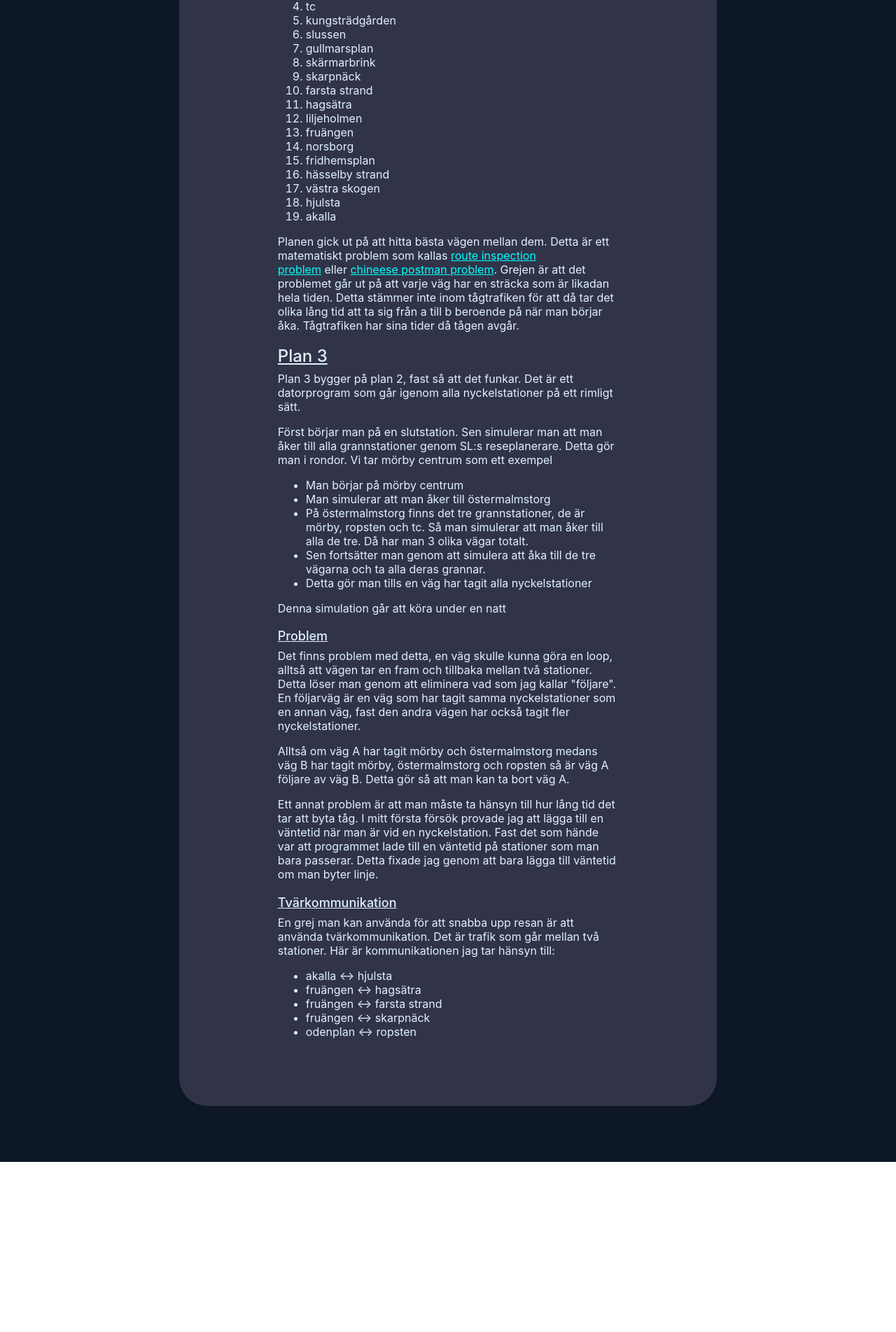
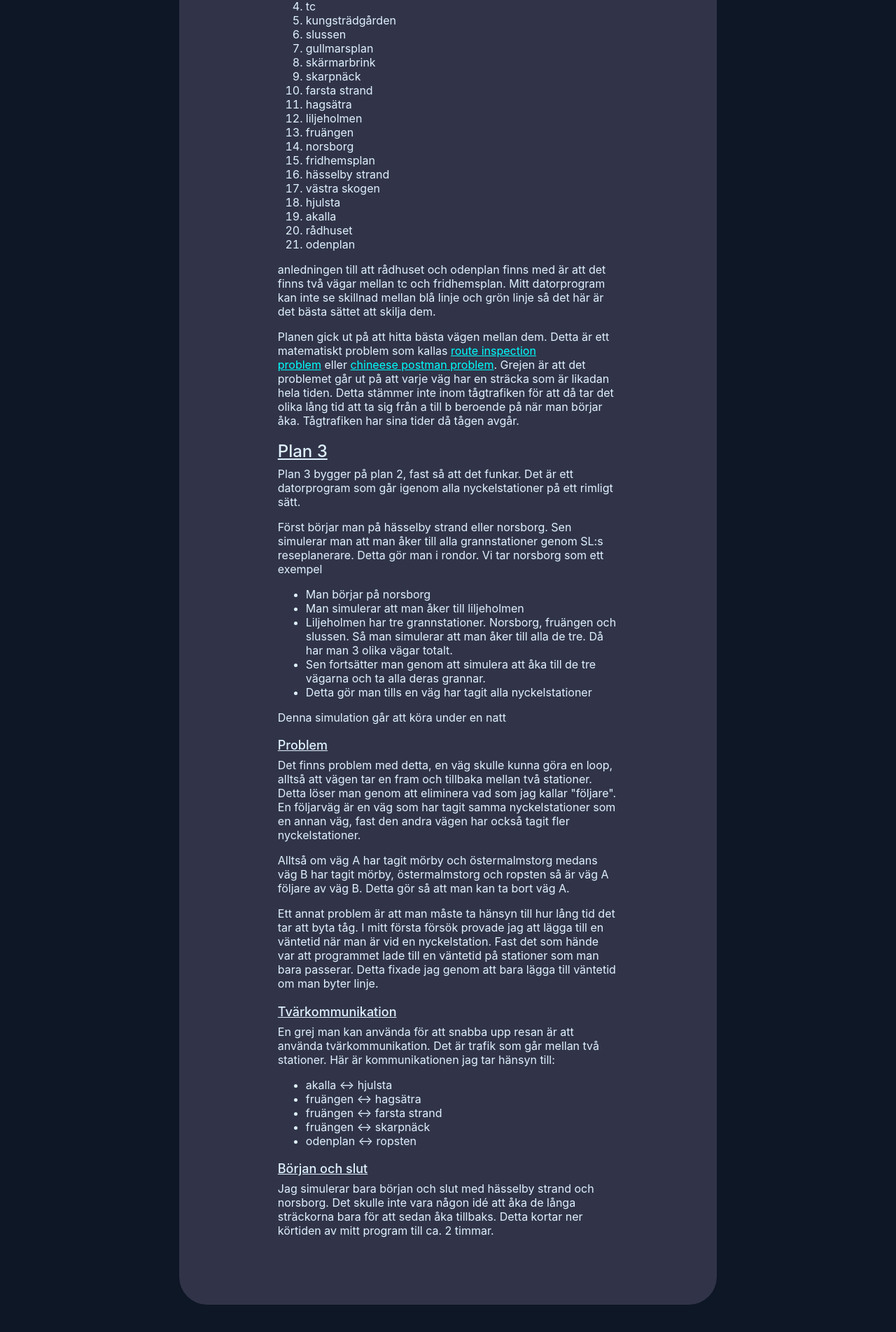
Before and after one commit to Dojje/personal_homepage, a Next.js app in the folder site/: page /blog/subway-race in a window 1280 px wide. Shown: the part 1122-3025 px from the top of the page at 70% size. Before the commit the page ends 2782 px from the top, so only its background shows below. Built offline with nearby package versions, Linux system fonts and the light colour scheme.

Commit message:
added minor details to blogpost

```diff
--- a/site/blogposts/subway-race.js
+++ b/site/blogposts/subway-race.js
@@ -60,7 +60,13 @@ export default class TunnelbaneRace extends React.Component {
                 <li>västra skogen</li>
                 <li>hjulsta</li>
                 <li>akalla</li>
+                <li>rådhuset</li>
+                <li>odenplan</li>
             </ol>
+            <p>
+                anledningen till att rådhuset och odenplan finns med är att det finns två vägar mellan tc och fridhemsplan.
+                Mitt datorprogram kan inte se skillnad mellan blå linje och grön linje så det här är det bästa sättet att skilja dem.
+            </p>
 
             <p>
                 Planen gick ut på att hitta bästa vägen mellan dem. Detta är ett matematiskt problem som kallas&nbsp;
@@ -77,14 +83,14 @@ export default class TunnelbaneRace extends React.Component {
                 Plan 3 bygger på plan 2, fast så att det funkar. Det är ett datorprogram som går igenom alla nyckelstationer på ett rimligt sätt.
             </p>
             <p>
-                Först börjar man på en slutstation. Sen simulerar man att man åker till alla grannstationer genom SL:s reseplanerare. Detta gör man i rondor.
-                Vi tar mörby centrum som ett exempel
+                Först börjar man på hässelby strand eller norsborg. Sen simulerar man att man åker till alla grannstationer genom SL:s reseplanerare. Detta gör man i rondor.
+                Vi tar norsborg som ett exempel
                 <br />
             </p>
             <ul>
-                <li>Man börjar på mörby centrum</li>
-                <li>Man simulerar att man åker till östermalmstorg</li>
-                <li>På östermalmstorg finns det tre grannstationer, de är mörby, ropsten och tc. Så man simulerar att man åker till alla de tre. Då har man 3 olika vägar totalt.</li>
+                <li>Man börjar på norsborg</li>
+                <li>Man simulerar att man åker till liljeholmen</li>
+                <li>Liljeholmen har tre grannstationer. Norsborg, fruängen och slussen. Så man simulerar att man åker till alla de tre. Då har man 3 olika vägar totalt.</li>
                 <li>Sen fortsätter man genom att simulera att åka till de tre vägarna och ta alla deras grannar.</li>
                 <li>Detta gör man tills en väg har tagit alla nyckelstationer</li>
             </ul>
@@ -120,6 +126,12 @@ export default class TunnelbaneRace extends React.Component {
                 <li>fruängen ↔ skarpnäck</li>
                 <li>odenplan ↔ ropsten</li>
             </ul>
+            <h5>Början och slut</h5>
+            <p>
+                Jag simulerar bara början och slut med hässelby strand och norsborg.
+                Det skulle inte vara någon idé att åka de långa sträckorna bara för att sedan åka tillbaks.
+                Detta kortar ner körtiden av mitt program till ca. 2 timmar.
+            </p>
             </>
         )
     }
@@ -133,7 +145,7 @@ export default class TunnelbaneRace extends React.Component {
                     sv: "tunnelbanerace"
                 },
                 id: "subway-race",
-                time: "1652797830",
+                time: "1653084744",
             }
         )
     }
```
